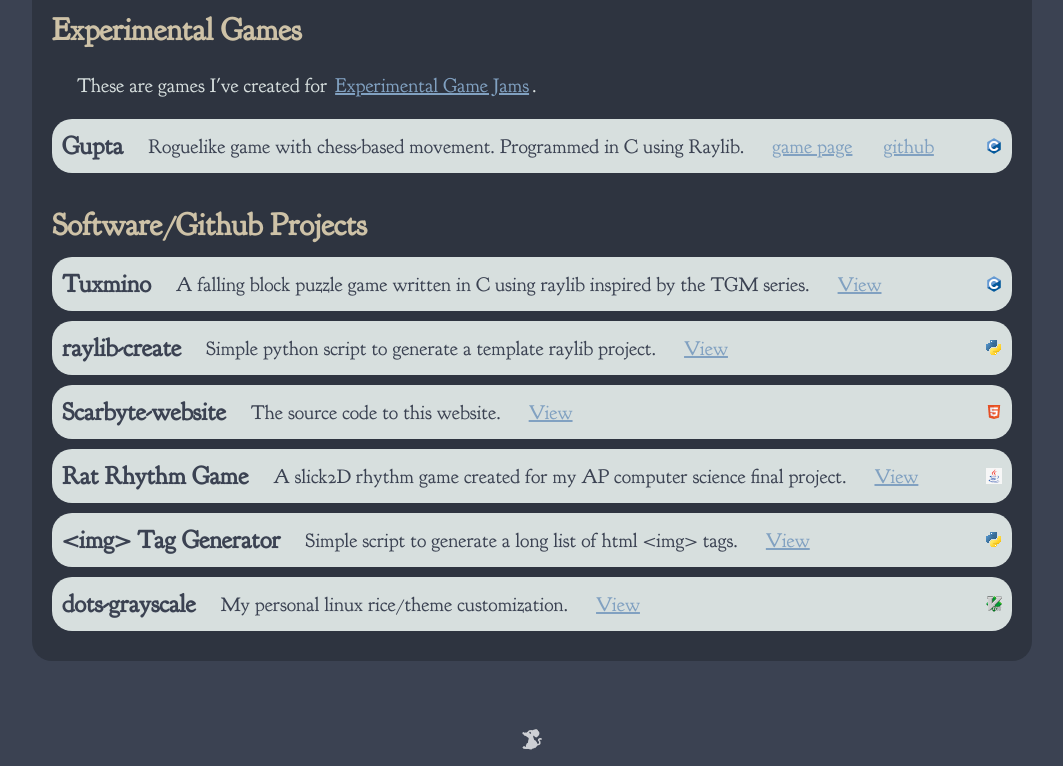
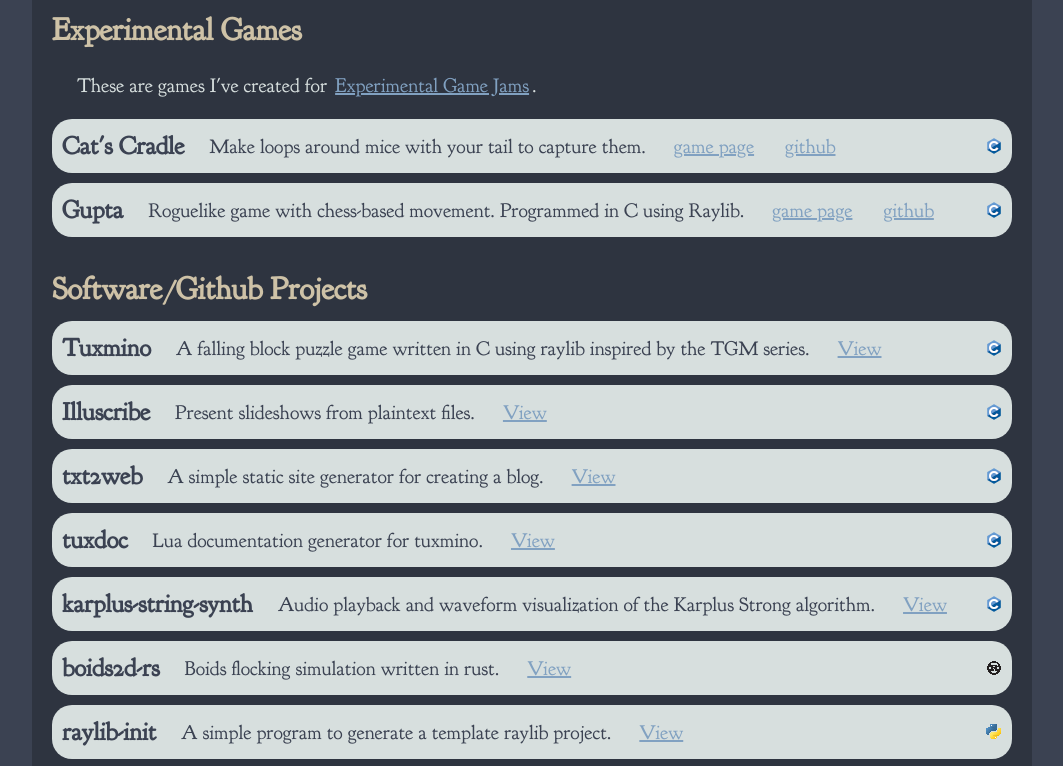
Before and after one commit to masonarmand/scarbyte-website, a plain HTML site: page projects/index.html in a window 1280 px wide. Shown: the part 357-1123 px from the top of the page, without its empty margins (108-1171 px from the left). Drawn offline with Linux system fonts and the light colour scheme.

Commit message:
update projects page

```diff
--- a/projects/index.html
+++ b/projects/index.html
@@ -68,6 +68,19 @@
         <br>
         <h3>Experimental Games</h3>
         <p>These are games I've created for <a href="https://experimentaljams.com" target="_blank">Experimental Game Jams</a>.</p>
+
+        <section class="project-item">
+          <header><h5>Cat's Cradle</h5></header>
+          <p>
+            Make loops around mice with your tail to capture them.
+            <a href="https://experimentaljams.com/game/?id=56" target="_blank">game page</a>
+            <a href="https://github.com/masonarmand/cats-cradle" target="_blank">github</a>
+          </p>
+          <div class="languages">
+            <img src="../img/c.png" alt="c">
+          </div>
+        </section>
+
         <section class="project-item">
           <header><h5>Gupta</h5></header>
           <p>
@@ -101,9 +114,64 @@
         </section>
 
         <section class="project-item">
-          <header><h5>raylib-create</h5></header>
+          <header><h5>Illuscribe</h5></header>
           <p>
-            Simple python script to generate a template raylib project.
+            Present slideshows from plaintext files.
+            <a href="https://github.com/masonarmand/illuscribe" target="_blank">View</a>
+          </p>
+          <div class="languages">
+            <img src="../img/c.png" alt="c">
+          </div>
+        </section>
+
+        <section class="project-item">
+          <header><h5>txt2web</h5></header>
+          <p>
+            A simple static site generator for creating a blog.
+            <a href="https://github.com/masonarmand/txt2web" target="_blank">View</a>
+          </p>
+          <div class="languages">
+            <img src="../img/c.png" alt="c">
+          </div>
+        </section>
+
+        <section class="project-item">
+          <header><h5>tuxdoc</h5></header>
+          <p>
+            Lua documentation generator for tuxmino.
+            <a href="https://github.com/masonarmand/tuxdoc" target="_blank">View</a>
+          </p>
+          <div class="languages">
+            <img src="../img/c.png" alt="c">
+          </div>
+        </section>
+
+        <section class="project-item">
+          <header><h5> karplus-string-synth</h5></header>
+          <p>
+            Audio playback and waveform visualization of the Karplus Strong algorithm.
+            <a href="https://github.com/masonarmand/karplus-string-synth" target="_blank">View</a>
+          </p>
+          <div class="languages">
+            <img src="../img/c.png" alt="c">
+          </div>
+        </section>
+
+        <section class="project-item">
+          <header><h5>boids2d-rs</h5></header>
+          <p>
+            Boids flocking simulation written in rust.
+            <a href="https://github.com/masonarmand/boids2d-rs" target="_blank">View</a>
+          </p>
+          <div class="languages">
+            <img src="../img/rs.png" alt="Rust">
+          </div>
+        </section>
+
+        <section class="project-item">
+          <header><h5>raylib-init</h5></header>
+          <p>
+            A simple program to generate a template raylib project.
             <a href="https://github.com/masonarmand/raylib-create" target="_blank">View</a>
           </p>
           <div class="languages">
@@ -123,17 +191,6 @@
         </section>
 
         <section class="project-item">
-          <header><h5>Rat Rhythm Game</h5></header>
-          <p>
-            A slick2D rhythm game created for my AP computer science final project.
-            <a href="https://github.com/masonarmand/Rat-Rhythm-Game" target="_blank">View</a>
-          </p>
-          <div class="languages">
-            <img src="../img/java.png" alt="java">
-          </div>
-        </section>
-
-        <section class="project-item">
           <header><h5>&lt;img&gt; Tag Generator</h5></header>
           <p>
             Simple script to generate a long list of html &lt;img&gt; tags.
@@ -141,17 +198,6 @@
           </p>
           <div class="languages">
             <img src="../img/py.png" alt="python">
-          </div>
-        </section>
-
-        <section class="project-item">
-          <header><h5>dots-grayscale</h5></header>
-          <p>
-            My personal linux rice/theme customization.
-            <a href="https://github.com/masonarmand/dots-grayscale" target="_blank">View</a>
-          </p>
-          <div class="languages">
-            <img src="../img/vim.png" alt="vim script">
           </div>
         </section>
 
```
Also changed, not shown: img/rs.png (added).
